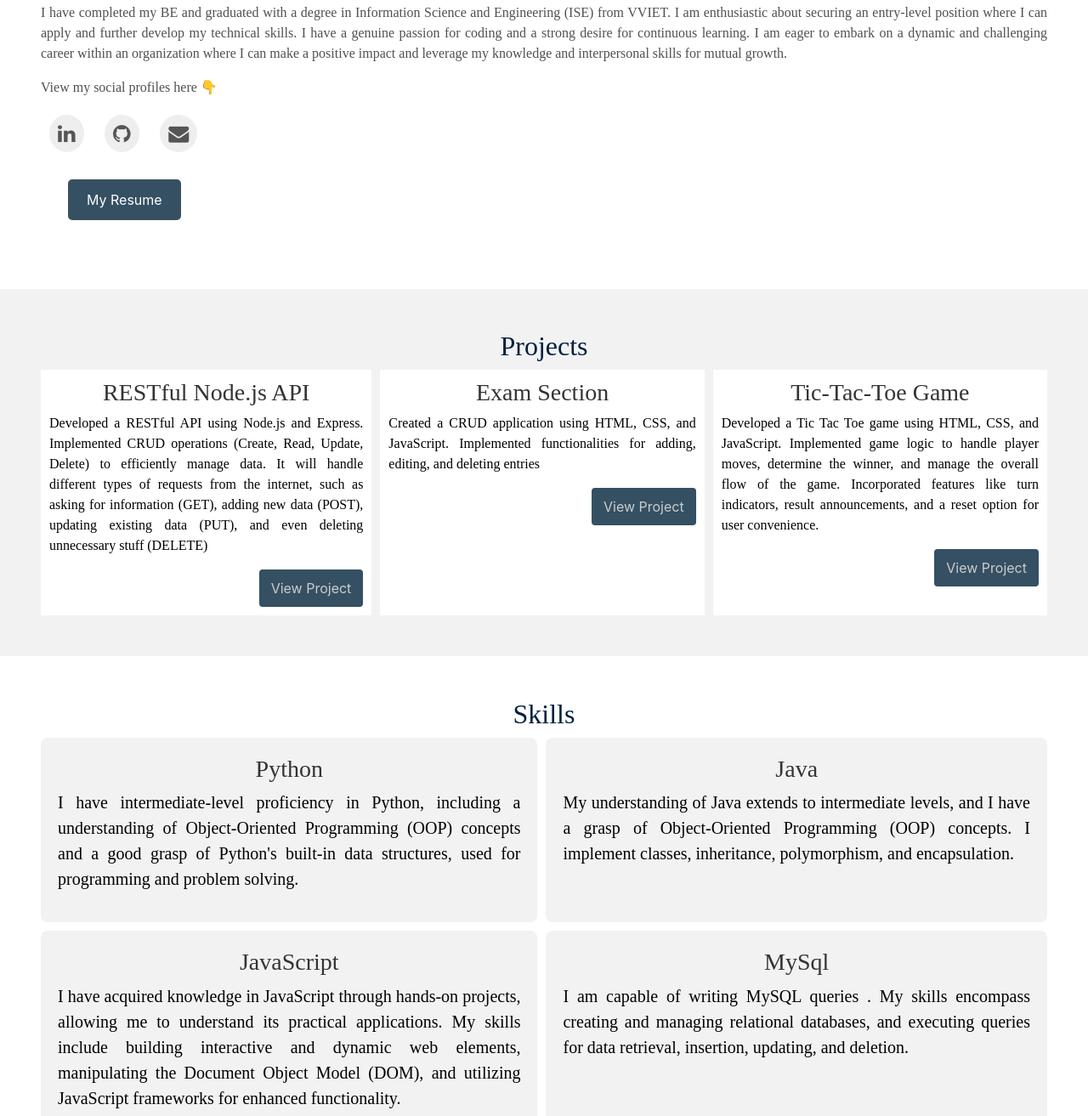
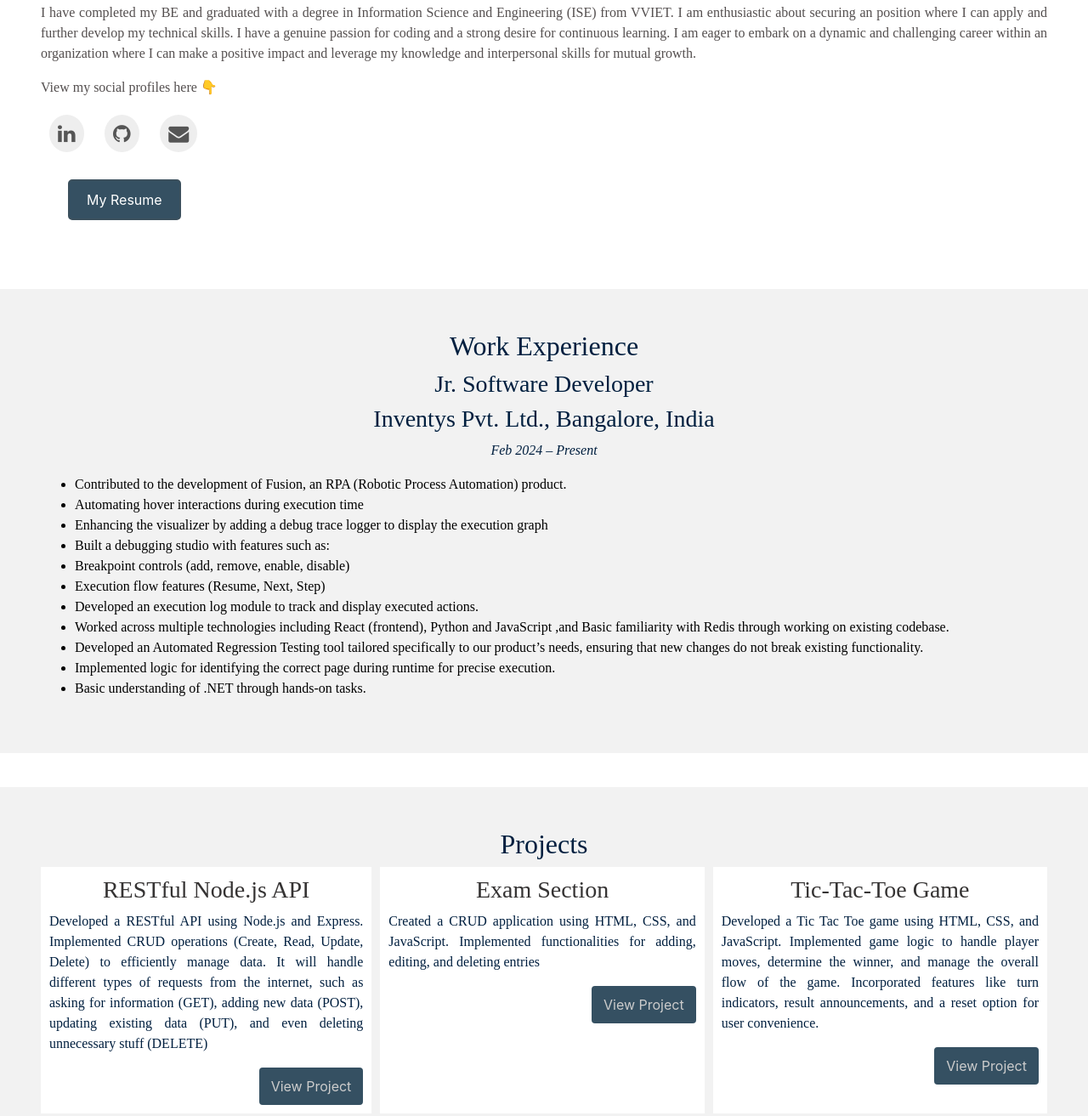
Before and after one commit to pallavispavi/Portfolio, a plain HTML site: page index.html in a window 1280 px wide. Shown: the part 1043-2356 px from the top of the page at 85% size. Drawn offline with nearby package versions, Linux system fonts and the light colour scheme; a web font is replaced by a local one.

Commit message:
updated work experience

```diff
--- a/index.html
+++ b/index.html
@@ -59,7 +59,7 @@
         <h3>Pallavi S</h3>
         <h4>BE, ISE Undergraduate at VVIET Mysore</h4>
         <p>I have completed my BE  and graduated with a degree in Information Science and Engineering (ISE) from VVIET.
-            I am enthusiastic about securing an entry-level position where I can apply and further develop my technical skills.
+            I am enthusiastic about securing an position where I can apply and further develop my technical skills.
             I have a genuine passion for coding and a strong desire for continuous learning.
             I am eager to embark on a dynamic and challenging career within an organization where I can make a positive impact and leverage my knowledge and interpersonal skills for mutual growth.</p>
         <p>View my social profiles here 👇</p>
@@ -72,6 +72,41 @@
             <a class="resume-button" href="https://drive.google.com/file/d/1cslVqoB0P2brflpI-azbDOZqFxM5ggDq/view?usp=drivesdk" target="_blank">My Resume</a>
         </div>
         </section>
+
+        <section id="experience">
+            <h2>Work Experience</h2>
+            <h3>Jr. Software Developer</h2>
+            <h3>Inventys Pvt. Ltd., Bangalore, India</h3>
+            <p><em>Feb 2024 – Present</em></p>
+            <ul>
+                <li>Contributed to the development of Fusion, an RPA (Robotic Process Automation)
+                    product.</li>
+
+                <li>Automating hover interactions during execution time</li>
+
+                <li>Enhancing the visualizer by adding a debug trace logger to display the execution
+                    graph</li>
+
+                <li>Built a debugging studio with features such as:</li>
+
+                <li>Breakpoint controls (add, remove, enable, disable)</li>
+
+                <li>Execution flow features (Resume, Next, Step)</li>
+
+                <li> Developed an execution log module to track and display executed actions.</li>
+
+                <li>Worked across multiple technologies including React (frontend), Python and JavaScript
+                    ,and Basic familiarity with Redis through working on existing codebase.</li>
+
+                <li>Developed an Automated Regression Testing tool tailored specifically to our product’s
+                    needs, ensuring that new changes do not break existing functionality. </li>
+
+                <li>Implemented logic for identifying the correct page during runtime for precise execution.</li>
+
+                <li>Basic understanding of .NET through hands-on tasks.</li>
+            </ul>
+
+            </section>
 
     <section id="projects">
         <h2>Projects</h2>
@@ -165,7 +200,6 @@
 
             </div>
             </div>
-            <p style="padding-top: 2rem; margin-bottom: 0;" >&copy; 2023 Copyright</p>
             <p>Made with ❤️ by Pallavi</p>
         </footer>
     </section>
--- a/style.css
+++ b/style.css
@@ -133,6 +133,29 @@ header h1{
 #projects{
     position: relative;
     margin-top:1px;
+    background-color: #f2f2f2;
+    color: black;
+    padding: 3rem;
+    text-align: center;
+    box-sizing: border-box;
+    width:100%;
+
+}
+
+#experience h2,h3,p{
+    color: #001f3f; /* Navy Blue */
+    font-family: 'Merriweather', serif;
+}
+
+#experience ul{
+    text-align: justify;
+    font-family: Muli;
+}
+
+#experience{
+    position: relative;
+    margin-top:1px;
+    margin-bottom: 40px;
     background-color: #f2f2f2;
     color: black;
     padding: 3rem;
@@ -304,9 +327,13 @@ header h1{
     gap: 10px;
 }
 
+footer p{
+    color:#81cdfb;
+}
 .social-linkss,
 #details {
     text-align: center;
+    color:#81cdfb;
 
 }
 
@@ -328,6 +355,7 @@ header h1{
 }
 #details p{
        margin-bottom: 0;
+       color:#81cdfb;
 }
 
 
```
